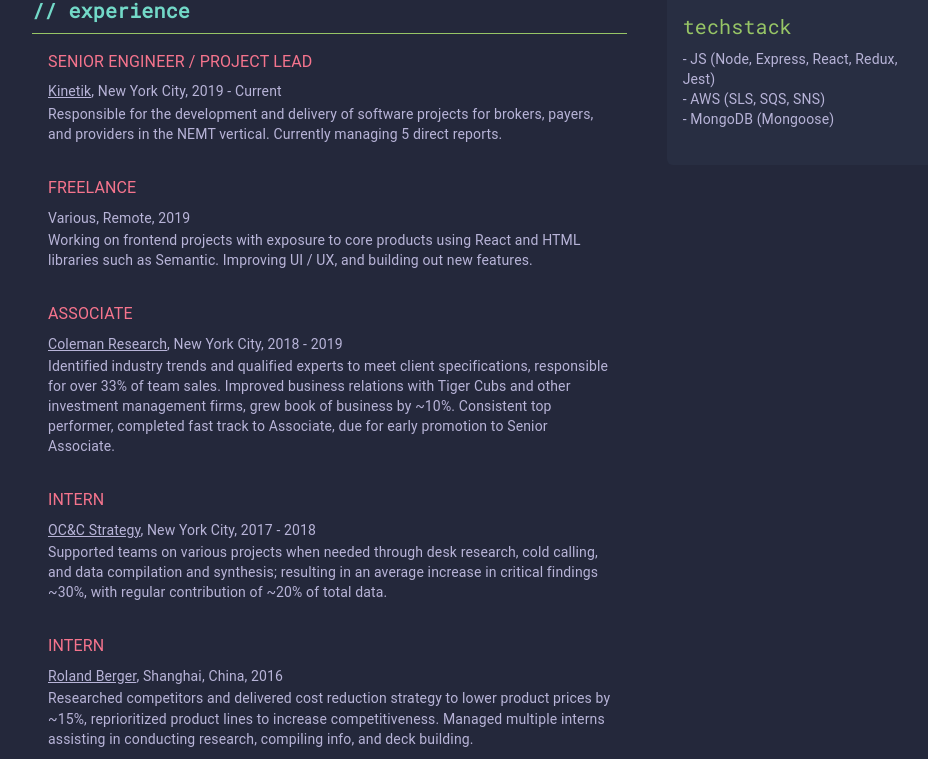
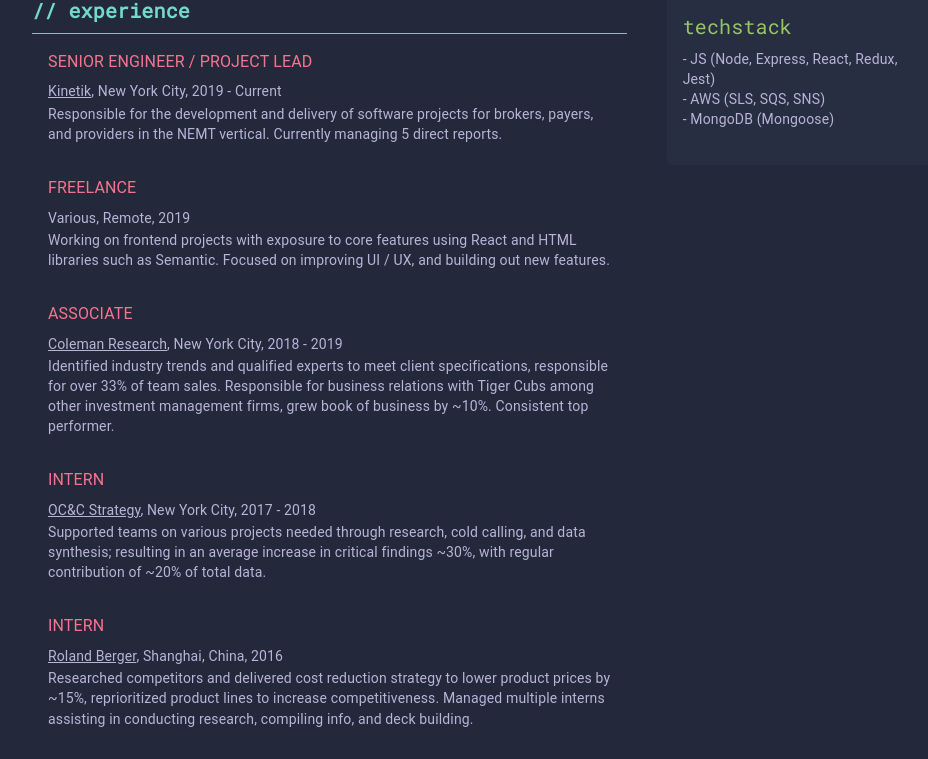
Before and after one commit to jyan95/website, a React (Create React App) app: page / in a window 1280 px wide. Shown: the part 599-1358 px from the top of the page, without its empty margins (152-1080 px from the left). Built offline with nearby package versions, Linux system fonts and the light colour scheme.

Commit message:
adjustments

```diff
--- a/src/components/Experience.js
+++ b/src/components/Experience.js
@@ -62,9 +62,9 @@
           Various, Remote, 2019
         </Typography>
         <Typography variant="body2" color="inherit" component="h3">
-          Working on frontend projects with exposure to core products using
-          React and HTML libraries such as Semantic. Improving UI / UX, and
-          building out new features.
+          Working on frontend projects with exposure to core features using
+          React and HTML libraries such as Semantic. Focused on improving UI /
+          UX, and building out new features.
         </Typography>
       </CardContent>
       <CardContent>
@@ -88,11 +88,10 @@
         </Typography>
         <Typography variant="body2" color="inherit" component="h2">
           Identified industry trends and qualified experts to meet client
-          specifications, responsible for over 33% of team sales. Improved
-          business relations with Tiger Cubs and other investment management
-          firms, grew book of business by ~10%. Consistent top performer,
-          completed fast track to Associate, due for early promotion to Senior
-          Associate.
+          specifications, responsible for over 33% of team sales. Responsible
+          for business relations with Tiger Cubs among other investment
+          management firms, grew book of business by ~10%. Consistent top
+          performer.
         </Typography>
       </CardContent>
       <CardContent>
@@ -115,10 +114,10 @@
           , New York City, 2017 - 2018
         </Typography>
         <Typography variant="body2" color="inherit" component="h2">
-          Supported teams on various projects when needed through desk research,
-          cold calling, and data compilation and synthesis; resulting in an
-          average increase in critical findings ~30%, with regular contribution
-          of ~20% of total data.
+          Supported teams on various projects needed through research, cold
+          calling, and data synthesis; resulting in an average increase in
+          critical findings ~30%, with regular contribution of ~20% of total
+          data.
         </Typography>
       </CardContent>
       <CardContent>
--- a/src/containers/Home.js
+++ b/src/containers/Home.js
@@ -71,8 +71,8 @@
     <br />
     I moved back to Michigan for undergrad, and to New York City shortly after.
     <br />
-    I walked dogs and worked a !@#$ job for a bit, then took myself to a code
-    camp.
+    I walked dogs and worked a dead-end job for a bit, then took myself to a
+    code camp.
     <br />
     I currently work at Kinetik as a Senior Engineer / Project Lead.
     <br />I spend most of my free time climbing, swimming, and learning about
```
